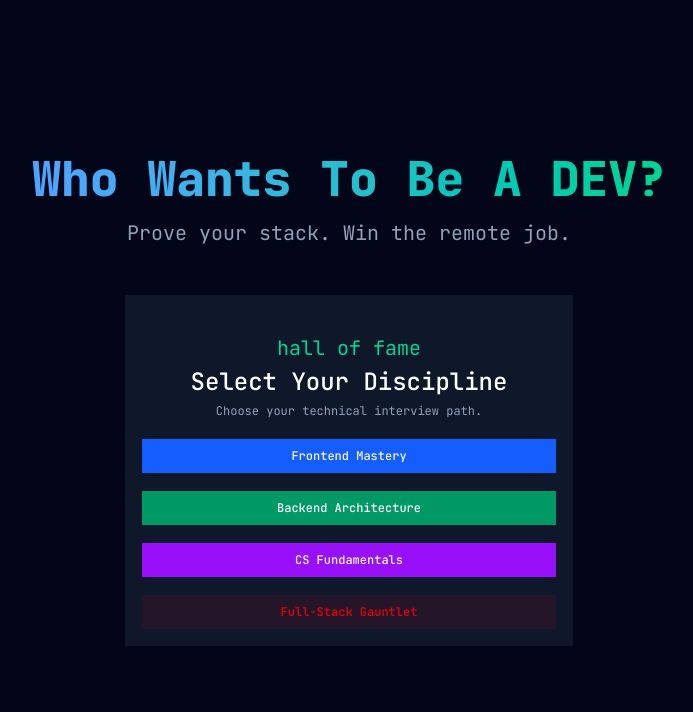
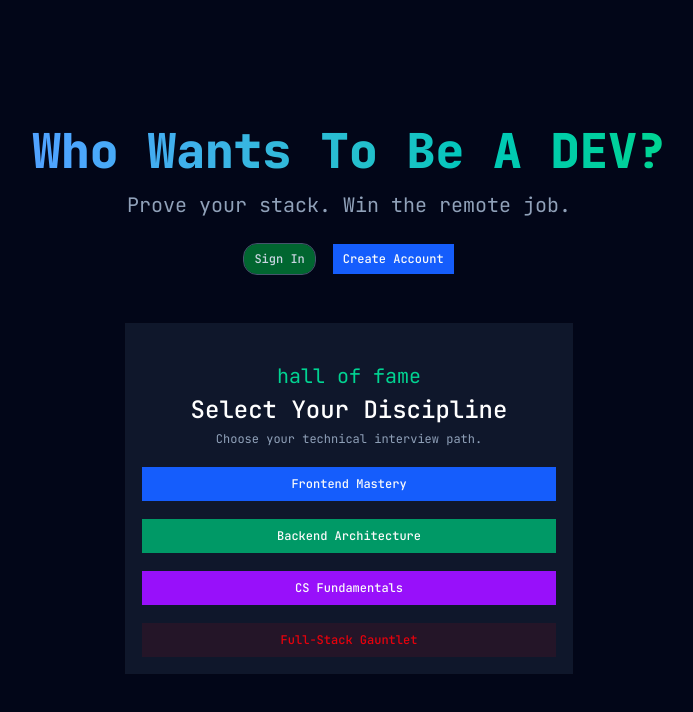
Before and after one commit to Youssef-Ahmed1/who-wants-to-be-a-millionaire-for-programmers-, a Next.js app: page / in a window 1280 px wide. Shown: the top 712 px of the page, without its empty margins (291-984 px from the left). Built offline with nearby package versions, Linux system fonts and the light colour scheme; no server answers.

Commit message:
added login and registeration

```diff
--- a/src/app/page.tsx
+++ b/src/app/page.tsx
@@ -8,6 +8,8 @@ import {
 } from "@/components/ui/card";
 import CategoryButtons from "../components/ui/CategoryButtons";
 import Link from "next/link";
+import AuthButtons from "@/components/ui/AuthButtons";
+
 export default async function Home() {
     const session = await auth();
 
@@ -27,6 +29,7 @@ export default async function Home() {
                         Prove your stack. Win the remote job.
                     </p>
                 )}
+                <AuthButtons session={session} />
             </div>
 
             <Card className="w-full max-w-md bg-slate-900 border-slate-800">
--- /dev/null
+++ b/src/components/ui/AuthButtons.tsx
@@ -0,0 +1,41 @@
+"use client";
+
+import { signOut } from "next-auth/react";
+import Link from "next/link";
+import { Button } from "@/components/ui/button";
+
+interface AuthButtonsProps {
+    session: any;
+}
+
+export default function AuthButtons({ session }: AuthButtonsProps) {
+    return (
+        <div className="flex gap-4 justify-center mt-6">
+            {!session?.user ? (
+                <>
+                    <Link href="/login">
+                        <Button
+                            variant="outline"
+                            className="border-slate-600 text-slate-300 hover:bg-slate-600 rounded-xl bg-green-800"
+                        >
+                            Sign In
+                        </Button>
+                    </Link>
+                    <Link href="/register">
+                        <Button className="bg-blue-600 hover:bg-blue-500">
+                            Create Account
+                        </Button>
+                    </Link>
+                </>
+            ) : (
+                <Button
+                    onClick={() => signOut()}
+                    variant="outline"
+                    className="border-slate-600 text-slate-300 hover:bg-slate-500 rounded-xl"
+                >
+                    Sign Out
+                </Button>
+            )}
+        </div>
+    );
+}
--- a/src/components/ui/button.tsx
+++ b/src/components/ui/button.tsx
@@ -9,12 +9,14 @@ const buttonVariants = cva(
     {
         variants: {
             variant: {
-        default: "bg-primary text-primary-foreground hover:bg-primary/80",
+                default:
+                    "bg-primary text-primary-foreground hover:bg-primary/80",
 
                 secondary:
                     "bg-secondary text-secondary-foreground hover:bg-[color-mix(in_oklch,var(--secondary),var(--foreground)_5%)] aria-expanded:bg-secondary aria-expanded:text-secondary-foreground",
-        ghost:
-          "hover:bg-muted hover:text-foreground aria-expanded:bg-muted aria-expanded:text-foreground dark:hover:bg-muted/50",
+                outline:
+                    "border border-input bg-background hover:bg-accent hover:text-accent-foreground",
+                ghost: "hover:bg-muted hover:text-foreground aria-expanded:bg-muted aria-expanded:text-foreground dark:hover:bg-muted/50",
                 destructive:
                     "bg-destructive/10 text-destructive hover:bg-destructive/20 focus-visible:border-destructive/40 focus-visible:ring-destructive/20 dark:bg-destructive/20 dark:hover:bg-destructive/30 dark:focus-visible:ring-destructive/40",
                 link: "text-primary underline-offset-4 hover:underline",
@@ -26,7 +28,8 @@ const buttonVariants = cva(
                 sm: "h-7 gap-1 rounded-none px-2.5 has-data-[icon=inline-end]:pr-1.5 has-data-[icon=inline-start]:pl-1.5 [&_svg:not([class*='size-'])]:size-3.5",
                 lg: "h-9 gap-1.5 px-2.5 has-data-[icon=inline-end]:pr-2 has-data-[icon=inline-start]:pl-2",
                 icon: "size-8",
-        "icon-xs": "size-6 rounded-none [&_svg:not([class*='size-'])]:size-3",
+                "icon-xs":
+                    "size-6 rounded-none [&_svg:not([class*='size-'])]:size-3",
                 "icon-sm": "size-7 rounded-none",
                 "icon-lg": "size-9",
             },
@@ -35,8 +38,8 @@ const buttonVariants = cva(
             variant: "default",
             size: "default",
         },
-  }
-)
+    },
+);
 
 function Button({
   className,
```
Lines whose indentation alone changed are shown as unchanged.
